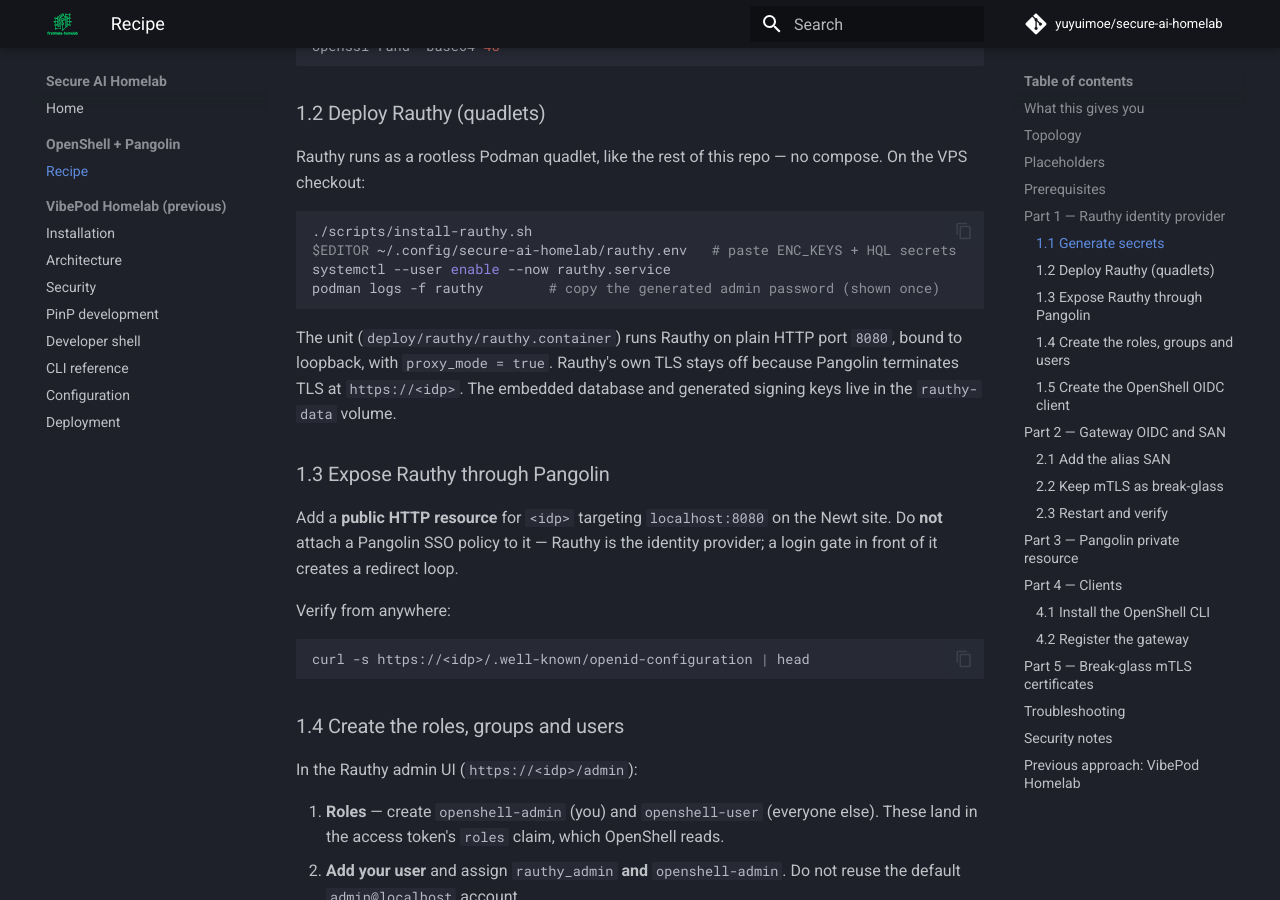
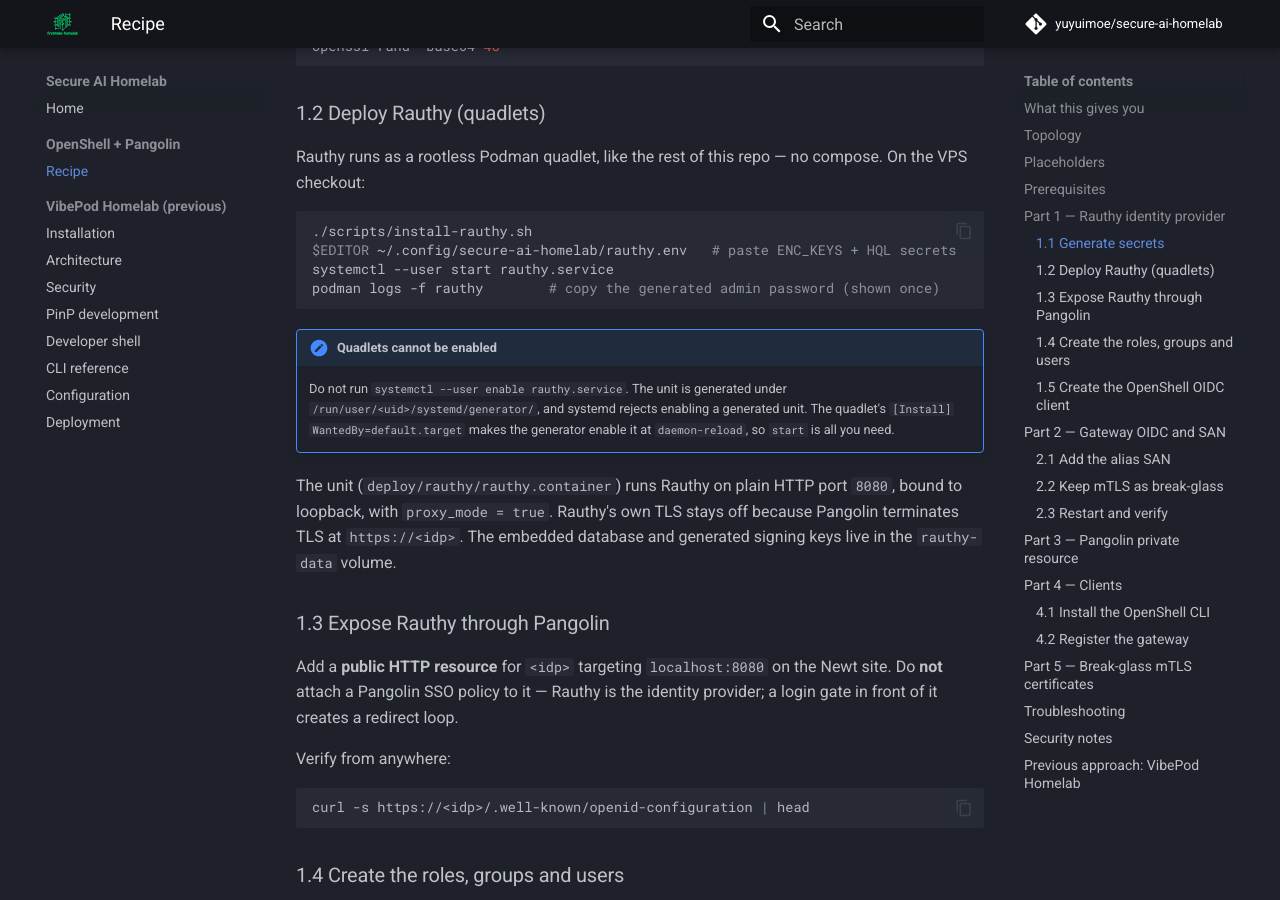
Before and after one commit to yuyuimoe/secure-ai-homelab, an MkDocs documentation site: the page built from docs/guides/openshell-pangolin.md, in a window 1280 px wide and 900 px high, scrolled down 2324 px. Built offline with MkDocs 1.6.1 and Material for MkDocs 9.7.7, drawn with Linux system fonts in a browser that asks for light colours; comment, search, counter and statistics services are not loaded.

Commit message:
fix: start quadlets instead of systemctl enable
Generated units under /run/user/<uid>/systemd/generator/ cannot be enabled;
systemd rejects it with 'transient or generated'. The Podman generator applies
each quadlet's [Install] WantedBy=default.target on daemon-reload, so use
'systemctl --user start'. Fixes both the Rauthy installer/guide and the latent
same bug in scripts/install.sh.

````diff
--- a/docs/guides/openshell-pangolin.md
+++ b/docs/guides/openshell-pangolin.md
@@ -106,9 +106,15 @@ On the VPS checkout:
 ```bash
 ./scripts/install-rauthy.sh
 $EDITOR ~/.config/secure-ai-homelab/rauthy.env   # paste ENC_KEYS + HQL secrets
-systemctl --user enable --now rauthy.service
+systemctl --user start rauthy.service
 podman logs -f rauthy        # copy the generated admin password (shown once)
 ```
+
+!!! note "Quadlets cannot be enabled"
+    Do not run `systemctl --user enable rauthy.service`. The unit is generated
+    under `/run/user/<uid>/systemd/generator/`, and systemd rejects enabling a
+    generated unit. The quadlet's `[Install] WantedBy=default.target` makes the
+    generator enable it at `daemon-reload`, so `start` is all you need.
 
 The unit (`deploy/rauthy/rauthy.container`) runs Rauthy on plain HTTP port `8080`,
 bound to loopback, with `proxy_mode = true`. Rauthy's own TLS stays off because
````
Also changed, not shown: 2 other files.
